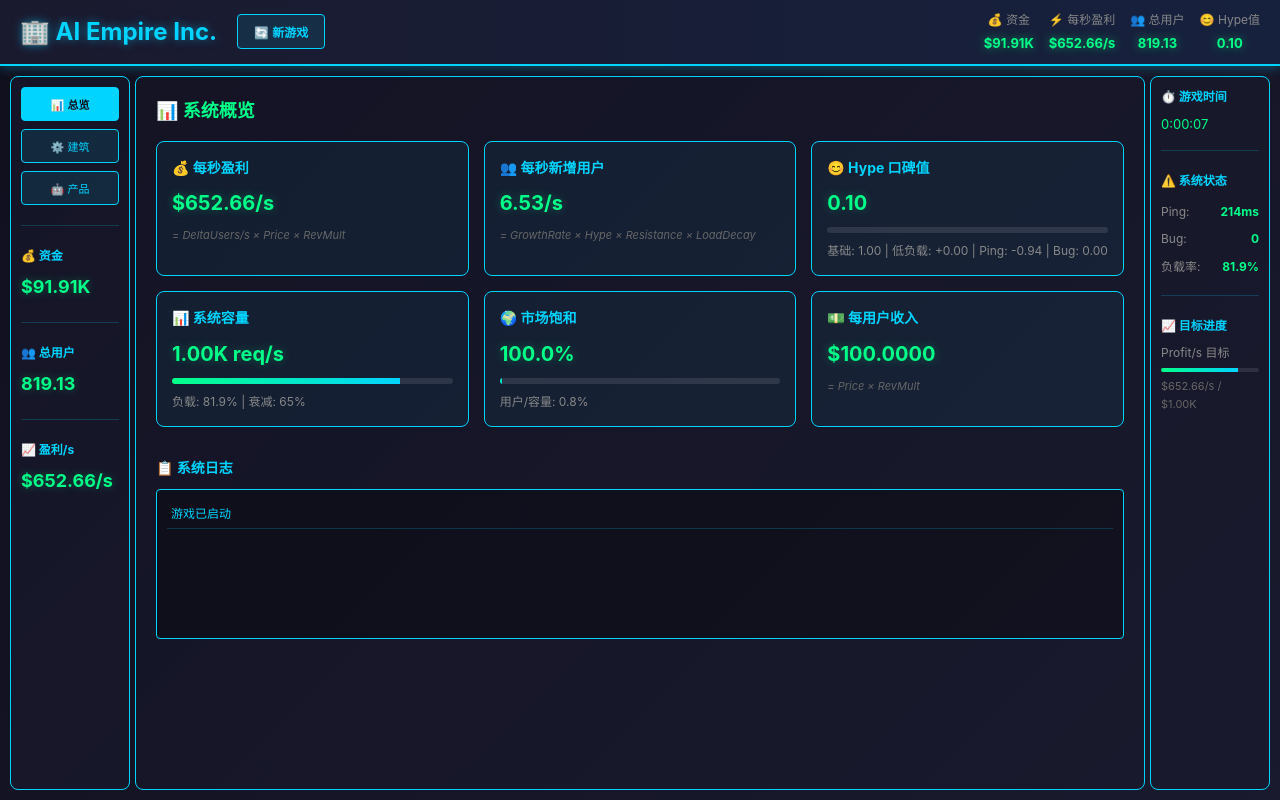
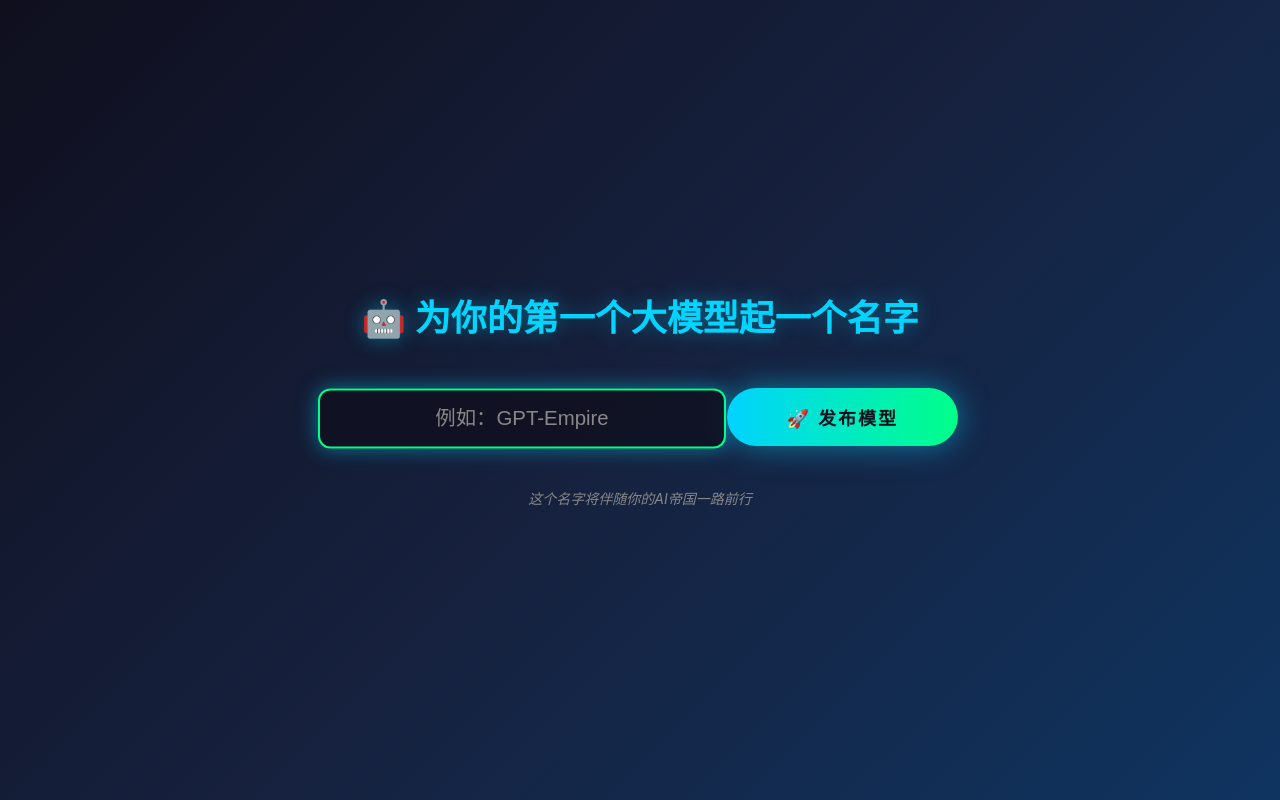
Before and after one commit to Top61ly/LLMGame, a plain HTML site: page index.html in a window 1280 px wide. Both pictures are taken after a click on the button "开始游戏". Drawn offline with Linux system fonts and the light colour scheme.

Commit message:
Add naming page for model input and update game initialization flow

```diff
--- a/game.js
+++ b/game.js
@@ -11,6 +11,7 @@ class AIEmpireGame {
         this.gameTime = 0; // 游戏时间（秒）
         this.deltaTime = 0; // 帧间隔
         this.lastFrameTime = Date.now();
+        this.modelName = ''; // 大模型名称
 
         // ========== 核心参数 ==========
         this.playersGrowthRate = 100; // 用户增长率（初始2%）
@@ -100,7 +101,7 @@ class AIEmpireGame {
 
             // 开始游戏按钮
             startBtn.addEventListener('click', () => {
-                this.startNewGame();
+                this.showNamingPage();
             });
         }
 
@@ -108,6 +109,48 @@ class AIEmpireGame {
         newGameBtn.addEventListener('click', () => {
             this.resetGame();
         });
+
+        // 命名页面事件
+        const publishBtn = document.getElementById('publishBtn');
+        const modelNameInput = document.getElementById('modelNameInput');
+
+        publishBtn.addEventListener('click', () => {
+            this.publishModel();
+        });
+
+        modelNameInput.addEventListener('keypress', (e) => {
+            if (e.key === 'Enter') {
+                this.publishModel();
+            }
+        });
+    }
+
+    showNamingPage() {
+        // 隐藏欢迎页，显示命名页
+        document.getElementById('welcomePage').classList.remove('active');
+        document.getElementById('namingPage').classList.add('active');
+
+        // 聚焦输入框
+        setTimeout(() => {
+            document.getElementById('modelNameInput').focus();
+        }, 500);
+    }
+
+    publishModel() {
+        const modelNameInput = document.getElementById('modelNameInput');
+        const modelName = modelNameInput.value.trim();
+
+        if (!modelName || modelName === '') {
+            modelNameInput.style.borderColor = '#ff4444';
+            modelNameInput.placeholder = '请输入有效的模型名称！';
+            setTimeout(() => {
+                modelNameInput.style.borderColor = '#00d4ff';
+            }, 1000);
+            return;
+        }
+
+        this.modelName = modelName;
+        this.startNewGame();
     }
 
     startNewGame() {
@@ -115,7 +158,7 @@ class AIEmpireGame {
         this.saveGame();
 
         // 页面切换
-        document.getElementById('welcomePage').classList.remove('active');
+        document.getElementById('namingPage').classList.remove('active');
         document.getElementById('gamePage').classList.add('active');
 
         // 初始化UI和游戏循环
@@ -135,6 +178,7 @@ class AIEmpireGame {
 
     saveGame() {
         const gameData = {
+            modelName: this.modelName,
             money: this.money,
             totalUsers: this.totalUsers,
             gameTime: this.gameTime,
@@ -154,6 +198,7 @@ class AIEmpireGame {
         const savedGame = localStorage.getItem('aiEmpireGameSave');
         if (savedGame) {
             const data = JSON.parse(savedGame);
+            this.modelName = data.modelName || 'AI模型';
             this.money = data.money;
             this.totalUsers = data.totalUsers;
             this.gameTime = data.gameTime;
@@ -456,6 +501,11 @@ class AIEmpireGame {
     // ========== UI系统 ==========
 
     initUI() {
+        // 初始化模型名称显示
+        if (this.modelName) {
+            document.getElementById('modelNameDisplay').textContent = `- ${this.modelName}`;
+        }
+
         this.setupNavigation();
         this.renderBuildings();
         this.renderProducts();
@@ -539,6 +589,11 @@ class AIEmpireGame {
     }
 
     updateUI() {
+        // 更新模型名称显示
+        if (this.modelName) {
+            document.getElementById('modelNameDisplay').textContent = `- ${this.modelName}`;
+        }
+
         // 更新顶部统计
         document.getElementById('money').textContent = `$${this.formatNumber(this.money)}`;
         document.getElementById('profitPerSecond').textContent = `$${this.formatNumber(this.cachedStats.profitPerSecond)}/s`;
--- a/index.html
+++ b/index.html
@@ -19,12 +19,24 @@
         </div>
     </div>
 
+    <!-- 命名页面 -->
+    <div id="namingPage" class="naming-page">
+        <div class="naming-container">
+            <div class="naming-content">
+                <h2 class="naming-title">🤖 为你的第一个大模型起一个名字</h2>
+                <input type="text" id="modelNameInput" class="model-input" placeholder="例如：GPT-Empire" maxlength="30" />
+                <button class="publish-btn" id="publishBtn">🚀 发布模型</button>
+                <p class="naming-hint">这个名字将伴随你的AI帝国一路前行</p>
+            </div>
+        </div>
+    </div>
+
     <!-- 游戏主界面 -->
     <div id="gamePage" class="game-page">
         <div class="container">
         <!-- 顶部Bar -->
         <div class="header">
-            <div class="title">🏢 AI Empire Inc.</div>
+            <div class="title">🏢 AI Empire Inc. <span id="modelNameDisplay" style="color: #00ff88; font-size: 0.9em;"></span></div>
             <div class="header-buttons">
                 <button id="newGameBtn" class="header-btn" title="开始新游戏">🔄 新游戏</button>
             </div>
--- a/style.css
+++ b/style.css
@@ -100,6 +100,107 @@ body {
 
 .welcome-btn:active {
     transform: scale(0.95);
+}
+
+/* ========== 命名页面 ========== */
+.naming-page {
+    position: fixed;
+    top: 0;
+    left: 0;
+    width: 100%;
+    height: 100%;
+    background: linear-gradient(135deg, #0f0f1e 0%, #16213e 50%, #0f3460 100%);
+    display: flex;
+    align-items: center;
+    justify-content: center;
+    opacity: 0;
+    pointer-events: none;
+    transition: opacity 0.5s ease;
+    z-index: 1000;
+}
+
+.naming-page.active {
+    opacity: 1;
+    pointer-events: auto;
+}
+
+.naming-container {
+    text-align: center;
+}
+
+.naming-content {
+    animation: welcomeSlideIn 0.8s ease;
+}
+
+.naming-title {
+    font-size: 36px;
+    font-weight: bold;
+    color: #00d4ff;
+    margin-bottom: 40px;
+    text-shadow: 0 0 20px rgba(0, 212, 255, 0.4);
+}
+
+.model-input {
+    width: 400px;
+    max-width: 90vw;
+    padding: 16px 24px;
+    font-size: 20px;
+    text-align: center;
+    background: rgba(15, 15, 30, 0.8);
+    border: 2px solid #00d4ff;
+    border-radius: 12px;
+    color: #e0e0e0;
+    outline: none;
+    transition: all 0.3s ease;
+    margin-bottom: 30px;
+}
+
+.model-input:focus {
+    border-color: #00ff88;
+    box-shadow: 0 0 20px rgba(0, 212, 255, 0.5);
+    transform: scale(1.02);
+}
+
+.model-input::placeholder {
+    color: #888;
+}
+
+.publish-btn {
+    padding: 16px 60px;
+    background: linear-gradient(90deg, #00d4ff 0%, #00ff88 100%);
+    border: none;
+    color: #0f0f1e;
+    font-size: 18px;
+    font-weight: bold;
+    border-radius: 50px;
+    cursor: pointer;
+    transition: all 0.3s ease;
+    box-shadow: 0 0 30px rgba(0, 212, 255, 0.5);
+    text-transform: uppercase;
+    letter-spacing: 2px;
+    margin-bottom: 20px;
+}
+
+.publish-btn:hover {
+    transform: scale(1.05);
+    box-shadow: 0 0 50px rgba(0, 212, 255, 0.8), 0 0 80px rgba(0, 255, 136, 0.5);
+}
+
+.publish-btn:active {
+    transform: scale(0.95);
+}
+
+.publish-btn:disabled {
+    opacity: 0.5;
+    cursor: not-allowed;
+    transform: none;
+}
+
+.naming-hint {
+    font-size: 14px;
+    color: #888;
+    margin-top: 10px;
+    font-style: italic;
 }
 
 /* ========== 游戏页面 ========== */
```
Also changed, not shown: 2 other files.
